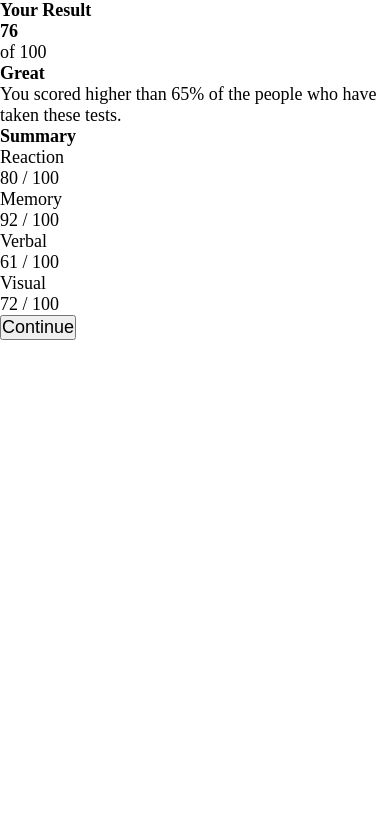
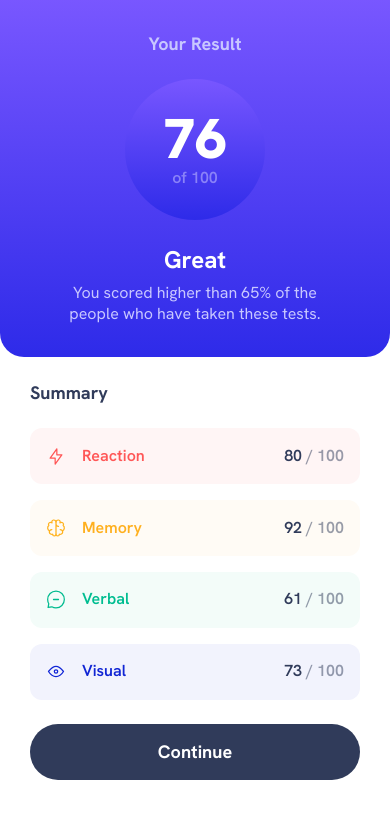
Before and after one commit to Romeo899/resultsSummaryComponent, a plain HTML site: page index.html in a window 390 px wide. Drawn offline with Linux system fonts and the light colour scheme.

Commit message:
reuslts summary component | mobile design done

```diff
--- a/index.html
+++ b/index.html
@@ -14,7 +14,7 @@
 <main class="resultContainer">
 
   <section class="resultSection">
-    <h3>Your Result</h3>
+    <h3 class="resultHeading">Your Result</h3>
     <div class="scoreContainer">
       <div class="scoreContent">
         <h1>76</h1>
@@ -28,35 +28,37 @@
   </section>
 
   <section class="summarySection">
-    <h3>Summary</h3>
+    <h3 class="summaryHeading">Summary</h3>
     <aside class="summaryContent">
-      <div class="summaryItem">
+      <div class="summaryItem | summaryItemReaction">
         <div class="summaryItemContent">
-          <div class="summaryItemLabel">Reaction</div>
-          <div class="summaryItemScore">80 / 100</div>
+          <div class="summaryItemLabel | red-400">
+            <img src="./assets/images/icon-reaction.svg" alt="reaction icon lightning bolt" class="summaryItemLabelImage">
+            Reaction</div>
+          <div class="summaryItemScore"><span class="summaryItemScoreBold">80</span> / 100</div>
         </div>
       </div>
-      <div class="summaryItem">
+      <div class="summaryItem | summaryItemMemory">
         <div class="summaryItemContent">
-          <div class="summaryItemLabel">Memory</div>
-          <div class="summaryItemScore">92 / 100</div>
+          <div class="summaryItemLabel | yellow-400"><img src="./assets/images/icon-memory.svg" alt="memory icon brain" class="summaryItemLabelImage">Memory</div>
+          <div class="summaryItemScore"><span class="summaryItemScoreBold">92</span> / 100</div>
         </div>
       </div>
-      <div class="summaryItem">
+      <div class="summaryItem | summaryItemVerbal">
         <div class="summaryItemContent">
-          <div class="summaryItemLabel">Verbal</div>
-          <div class="summaryItemScore">61 / 100</div>
+          <div class="summaryItemLabel | green-500"><img src="./assets/images/icon-verbal.svg" alt="verbal chat icon" class="summaryItemLabelImage">Verbal</div>
+          <div class="summaryItemScore"><span class="summaryItemScoreBold">61</span> / 100</div>
         </div>
       </div>
-      <div class="summaryItem">
+      <div class="summaryItem | summaryItemVisual">
         <div class="summaryItemContent">
-          <div class="summaryItemLabel">Visual</div>
-          <div class="summaryItemScore">72 / 100</div>
+          <div class="summaryItemLabel | blue-800"><img src="./assets/images/icon-visual.svg" alt="visual eye icon" class="summaryItemLabelImage">Visual</div>
+          <div class="summaryItemScore"><span class="summaryItemScoreBold">73</span> / 100</div>
         </div>
       </div>
+      <button class="continueButtonContainer">Continue</button>
     </aside>
 
-    <button class="continueButtonContainer">Continue</button>
   </section>
 </main>
 
--- a/style.css
+++ b/style.css
@@ -24,7 +24,10 @@
     /* navy */
 
     --navy-950: hsl(224, 30%, 27%);
-    --navy-200: hsl(241, 100%, 89%);
+    --navy-950-opacity-50: hsla(224, 30%, 27%,0.5);
+
+    --navy-150: hsl(241, 100%, 89%);
+    --navy-200: hsl(244, 89%, 74%);
     --navy-50: hsl(221, 100%, 96%);
 
     /* blue */
@@ -49,14 +52,14 @@
 
     /* gradients - background*/
 
+
     /* gradient 1 */
-    --violet-blue: hsla(256, 72%, 46%, 1);
-    --persian-blue: hsla(241, 72%, 46%, 0);
-
-    /* gradient 2 */
     --light-slate-blue: hsl(252, 100%, 67%);
     --light-royal-blue: hsl(241, 81%, 54%);
 
+    /* gradient 2 */
+    --violet-blue: hsl(252, 100%, 67%);
+    --persian-blue: hsl(241, 81%, 54%);
 
     /* neutral */
 
@@ -73,17 +76,45 @@
     --text-preset-3: 700 32px/1.3 "Hanken Grotesk", sans-serif;
     --text-preset-4: 700 24px/1.3 "Hanken Grotesk", sans-serif;
     --text-preset-5: 700 18px/1.3 "Hanken Grotesk", sans-serif;
-    --text-preset-6: 500 16px/1.3 "Hanken Grotesk", sans-serif;
+    --text-preset-6: 600 16px/1.3 "Hanken Grotesk", sans-serif;
+    --mobile-text-preset-6: 400 16px/1.3 "Hanken Grotesk", sans-serif;
     --default-letter-spacing: 0;
 
     /* spacing */
 
     --spacing-0: 0px;
     --spacing-100: 8px;
+    --spacing-150: 12px;
     --spacing-200: 16px;
+    --spacing-210: 16.5px;
+    --spacing-220: 17.5px;
     --spacing-300: 24px;
+    --spacing-350: 30px;
+    --spacing-390: 31.5px;
     --spacing-400: 32px;
+    --spacing-430: 38.5px;
+    --spacing-570: 57.5px;
+    --spacing-700: 70px;
     --spacing-1000: 80px;
+    --spacing-1280: 128px;
+}
+
+/* reusuable colors */
+
+.red-400 {
+    color: var(--red-400);
+}
+
+.yellow-400 {
+    color: var(--yellow-400);
+}
+
+.green-500 {
+    color: var(--green-500);
+}
+
+.blue-800 {
+    color: var(--blue-800);
 }
 
 /* body | center content */
@@ -93,6 +124,11 @@ body {
     margin: 0 auto;
 }
 
+/* default letter spacing applied  */
+
+h3 {
+    letter-spacing: var(--default-letter-spacing);
+}
 
 main.resultContainer {
     width: 100%;
@@ -100,10 +136,173 @@ main.resultContainer {
 
 /* result Container */
 
+
+
+
 .resultSection {
-    padding: var(--)
+    background: linear-gradient(
+        to bottom,
+        var(--light-slate-blue),
+        var(--light-royal-blue)
+        );
+        padding: var(--spacing-400) var(--spacing-570);
+        border-radius: 0 0 var(--spacing-300) var(--spacing-300);
+
+    /* default color: white */
+
+    color: var(--white);
+
 }
 
+
+
+/* flex - Align items center */
+.resultSection, .feedbackContainer {
+    display: flex;
+    flex-direction: column;
+    justify-content: center;
+    align-items: center;
+}
+
+.resultHeading {
+    font: var(--text-preset-5);
+    color: var(--navy-150);
+}
+
+/* score container */
+
+.scoreContainer {
+    min-width: 140px;
+    min-height: 140px;
+    background: linear-gradient(
+        to bottom,
+        var(--violet-blue),
+        var(--persian-blue)
+    );
+    border-radius: var(--spacing-700);
+
+    margin: var(--spacing-300);
+    text-align: center;
+}
+
+.scoreContent {
+    padding: var(--spacing-390) var(--spacing-430);
+}
+
+h1 {
+    font: var(--text-preset-2);
+}
+
+span {
+    font: var(--text-preset-6);
+    color: var(--navy-200);
+}
+
+/* feedback container */
+
+.feedbackContainer {
+    text-align: center;
+}
+
+.feedbackContainer h2{
+    font: var(--text-preset-4);
+    color: var(--white);
+    margin-bottom: var(--spacing-100);
+}
+
+.feedbackContainer p {
+    font: var(--mobile-text-preset-6);
+    color: var(--navy-150);
+}
+
+/* summary section */
+
+.summarySection {
+    margin: var(--spacing-300) var(--spacing-350) var(--spacing-350) var(--spacing-350);
+}
+
+.summaryHeading {
+    font: var(--text-preset-5);
+    color: var(--navy-950);
+}
+
+/* summary content */
+
+.summaryContent {
+    margin: var(--spacing-300) 0;
+}
+
+/* summary item */
+
+.summaryItem {
+    margin-bottom: var(--spacing-200);
+
+    padding: var(--spacing-220) var(--spacing-200);
+    border-radius: var(--spacing-150);
+}
+
+.summaryItem:nth-of-type(4) {
+    margin-bottom: var(--spacing-300);
+}
+.summaryItemContent {
+    border-radius: var(--spacing-150);
+
+    display: flex;
+    justify-content: space-between;
+}
+
+.summaryItemLabel {
+    font: var(--text-preset-6);
+
+    display: flex;
+    justify-content: center;
+}
+
+.summaryItemLabelImage {
+    margin-right: var(--spacing-200);
+}
+
+.summaryItemScore {
+    font: var(--text-preset-6);
+    color: var(--navy-950-opacity-50);
+}
+
+.summaryItemScoreBold {
+    font: var(--text-preset-6);
+    color: var(--navy-950);
+}
+
+/* button */
+
+.continueButtonContainer {
+    width: 100%;
+    font: var(--text-preset-5);
+    border-radius: var(--spacing-1280);
+    border: 0;
+    background-color: var(--navy-950);
+    color: var(--white);
+    text-align: center;
+
+    padding: var(--spacing-210) 0;
+
+
+}
+
+.summaryItemReaction {
+    background-color: var(--red-50);
+}
+
+.summaryItemMemory {
+    background-color: var(--yellow-50);
+}
+
+.summaryItemVerbal {
+    background-color: var(--green-50);
+}
+
+.summaryItemVisual {
+    background-color: var(--blue-50);
+}
 
 /* attribution */
 
```
